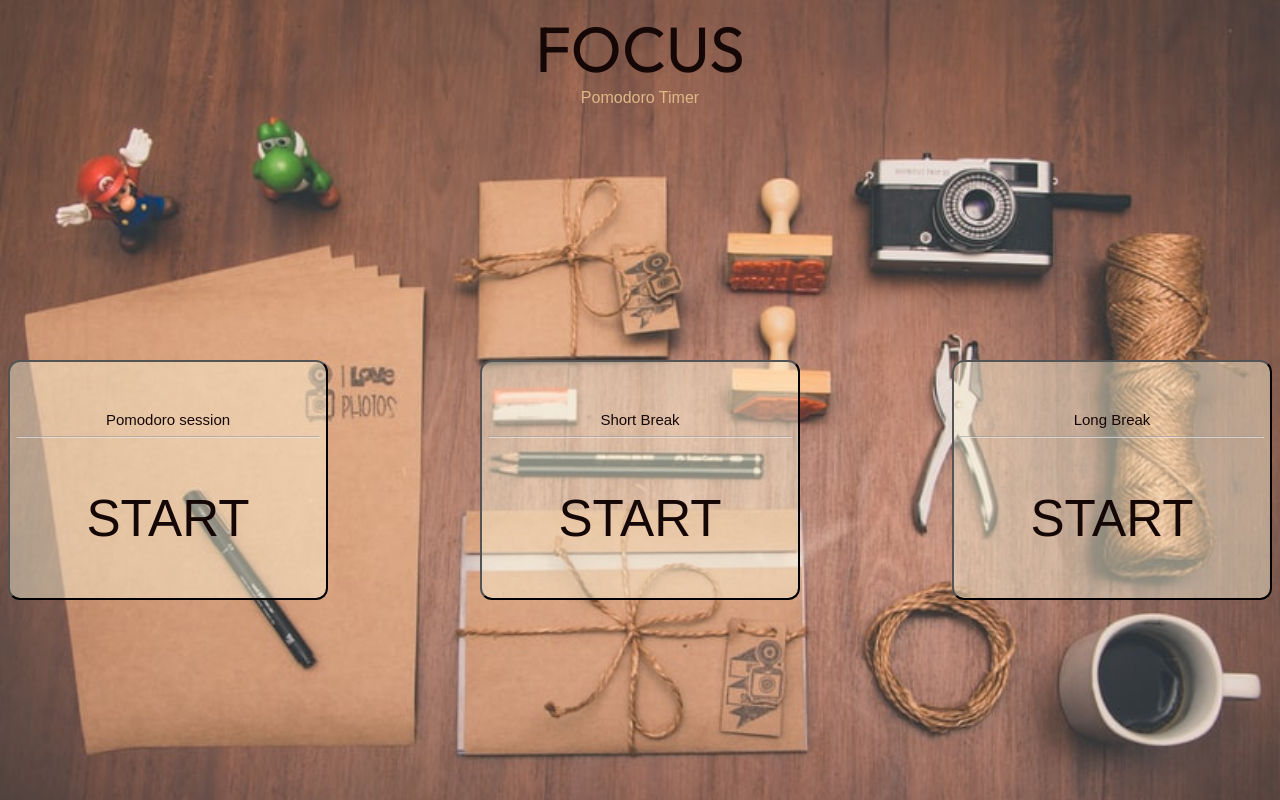
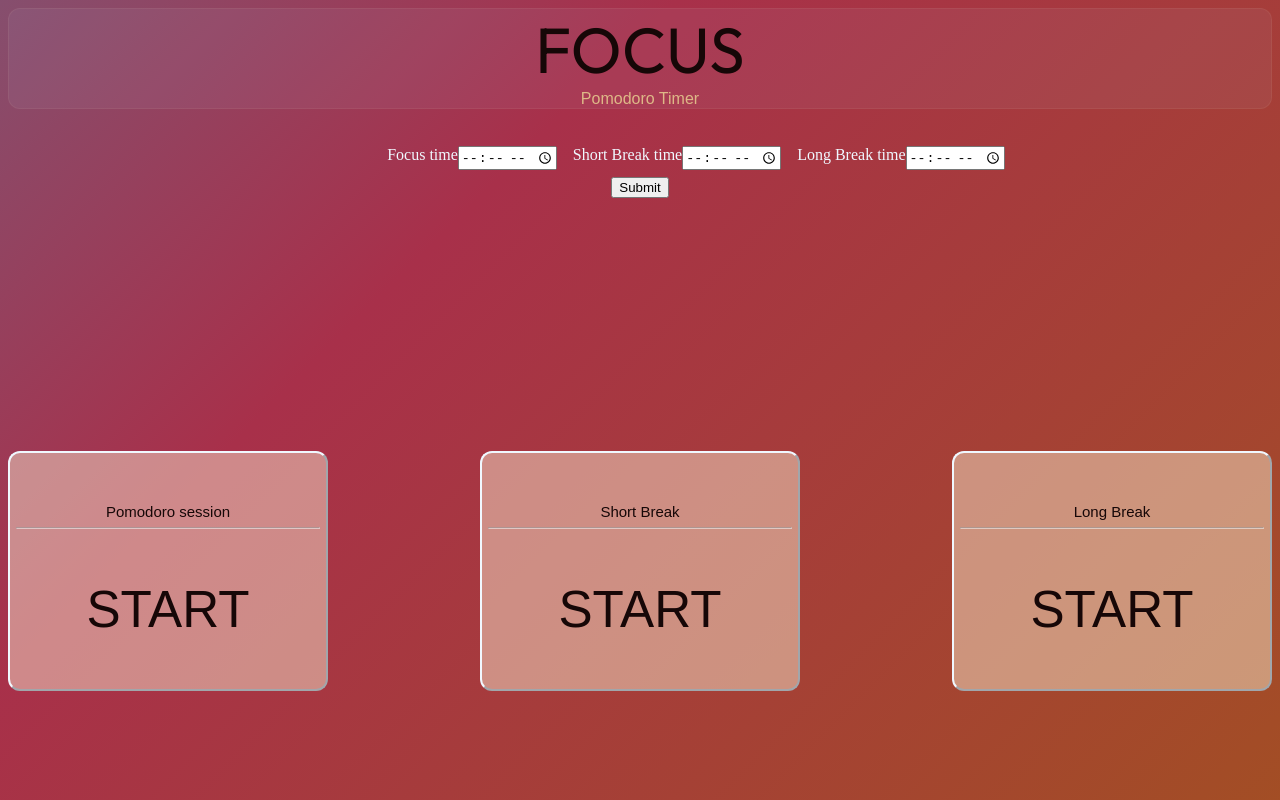
Before and after one commit to SmritiSrinivas3/Focus, a plain HTML site: page index.html in a window 1280 px wide. Drawn offline with Linux system fonts and the light colour scheme.

Commit message:
Completed ui

```diff
--- a/index.html
+++ b/index.html
@@ -11,14 +11,27 @@
 
 <body>
     <div class="container">
+        <div class="head">
             <div class="name">
                 FOCUS
             </div>
             <div class="des">
                 Pomodoro Timer
             </div>
+        </div>
+    </div>
+
+    <div class="selection">
+
+            <div id="sel-1" class="selection-options">Focus time<input type="time"></div>
+            <div id="sel-2" class="selection-options">Short Break time <input type="time"></div>
+            <div id="sel-3" class="selection-options">Long Break time <input type="time"></div>
 
     </div>
+    <div class="sub-button">
+        <button>Submit</button>
+    </div>
+
 
     <div class="cardGroups">
         <button class="button" id="pomodoroButton">
@@ -42,6 +55,7 @@
         </button>
     </div>
     </div>
+
 </body>
 <script src="script.js"></script>
 
--- a/style.css
+++ b/style.css
@@ -1,11 +1,20 @@
 @import url('https://fonts.googleapis.com/css2?family=Inter:wght@200&family=Outfit&family=Titillium+Web:wght@200&family=Ubuntu:wght@300&display=swap');
 body{
-    background-image: url(bg3.jpg);
-    background-repeat: no-repeat;
-    background-size: cover;
-
+    background: linear-gradient(-45deg, #9e6804, #a8304a, #23a6d5, #e656eb);
+animation: gradient 15s ease infinite;
+background-size: 400% 400%;
 }
-
+@keyframes gradient {
+    0% {
+        background-position: 0% 50%;
+    }
+    50% {
+        background-position: 100% 50%;
+    }
+    100% {
+        background-position: 0% 50%;
+    }
+}
 .name{
     display: flex;
     font-family: 'Outfit', sans-serif;
@@ -28,11 +37,15 @@ body{
     opacity: 0.25;
 }
 .cardGroups{
-    height: 100%;
+    height: 12%;
     width:100%;
     display: flex;
     justify-items: center;
     justify-content: space-between;
+    margin-top: none;
+    margin-bottom: auto;
+    cursor: pointer;
+
 }
 .buttonHeadText{
     display: inline-flexbox;
@@ -53,6 +66,7 @@ margin-bottom: 4vw;
      border-radius: 12px;
      font-family: 'Anton', sans-serif;
      font-size: 4vw;
+     border-color: aliceblue;
 
      margin-top: 20%;
      color: rgb(22, 7, 7);
@@ -64,3 +78,43 @@ margin-bottom: 4vw;
     justify-content: center;
     font-size: 4vw;
 }
+
+.head{
+    background-color: rgba(184, 184, 221, 0.082);
+    border-radius: 12px;
+    border: 0.1px solid rgba(245, 222, 179, 0.068);
+}
+
+.selection{
+    color: aliceblue;
+    position: relative;
+   width: fit-content;
+   margin-top: 2%;
+   left: 30%;
+}
+
+.selection-options{
+    display: inline-flex;
+    margin-top: 12px;
+
+
+}
+.sub-button{
+    color: aliceblue;
+    display: flex;
+    justify-content: center;
+    margin-top: 7px;
+    cursor: pointer;
+    font-family: 'Outfit', sans-serif;
+
+}
+
+#sel-1{
+    padding-right: 12px;
+}
+#sel-2{
+    padding-right: 12px;
+}
+#sel-3{
+    padding-right: 10px;
+}
```
Also changed, not shown: bg3.jpg (deleted). Lines whose indentation alone changed are shown as unchanged.
